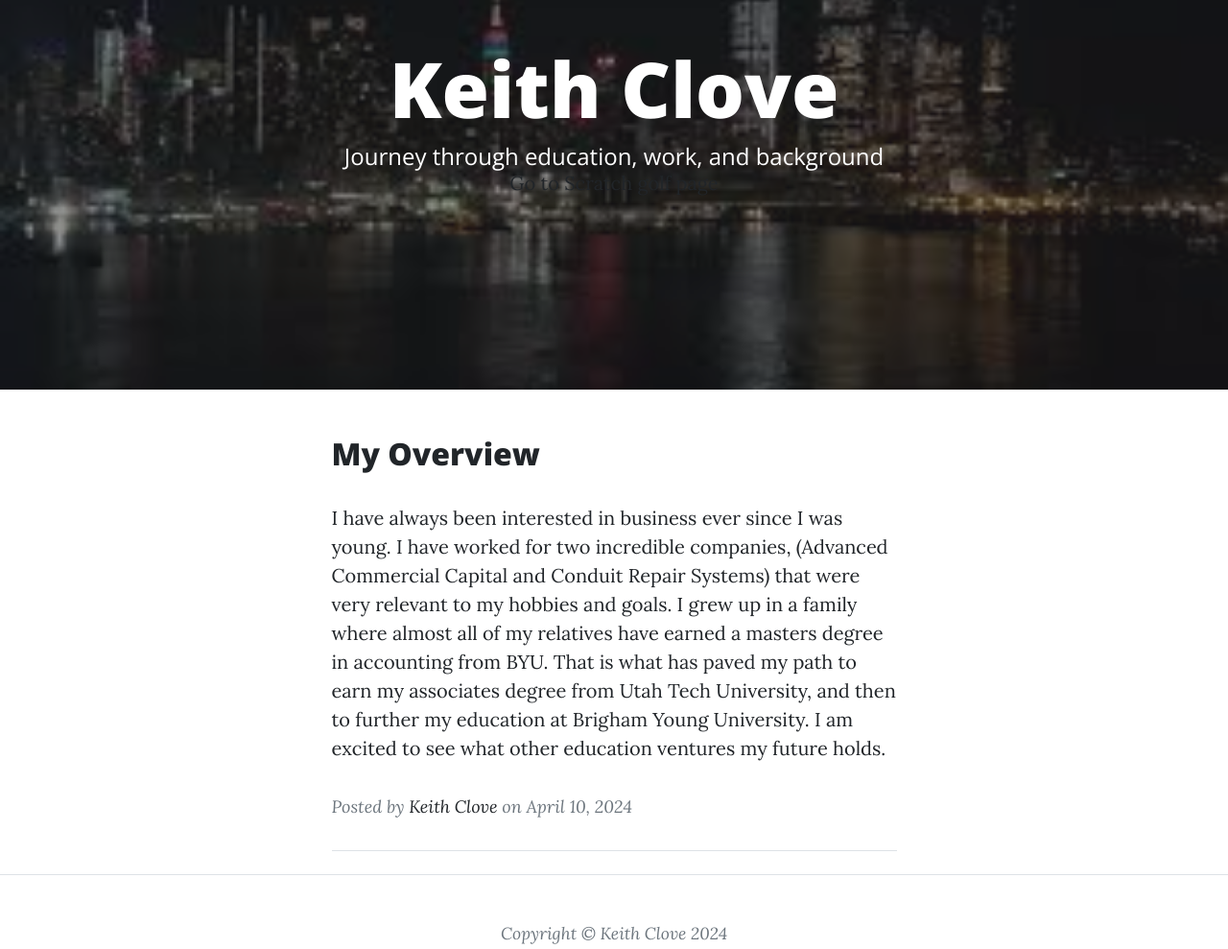
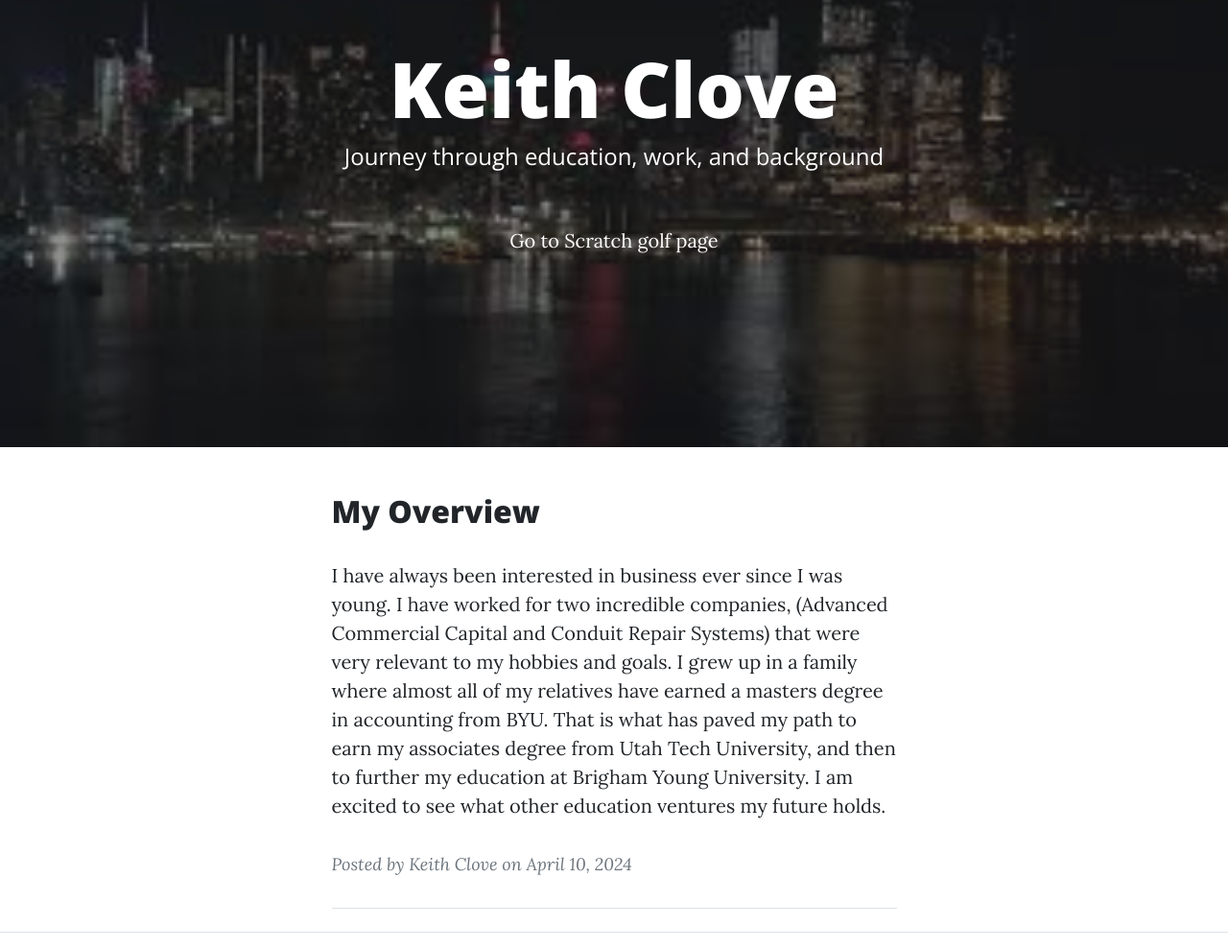
Before and after one commit to kclove1/is201, a plain HTML site: page index.html in a window 1280 px wide. Shown: the part 156-1145 px from the top of the page at 96% size. Drawn offline with nearby package versions, Linux system fonts and the light colour scheme.

Commit message:
Add files via upload

```diff
--- a/index.html
+++ b/index.html
@@ -43,7 +43,8 @@
                         <div class="site-heading">
                             <h1>Keith Clove</h1>
                             <span class="subheading">Journey through education, work, and background</span>
-                            <a href="scratch.html">Go to Scratch golf page</a>
+                            <br><br>
+                            <a class="navbar-brand" href="scratch.html">Go to Scratch golf page</a>
                         </div>
                     </div>
                 </div>
@@ -62,7 +63,7 @@
                         </a>
                         <p class="post-meta">
                             Posted by
-                            <a href="#!">Keith Clove</a>
+                            Keith Clove
                             on April 10, 2024
                         </p>
                     </div>
```
